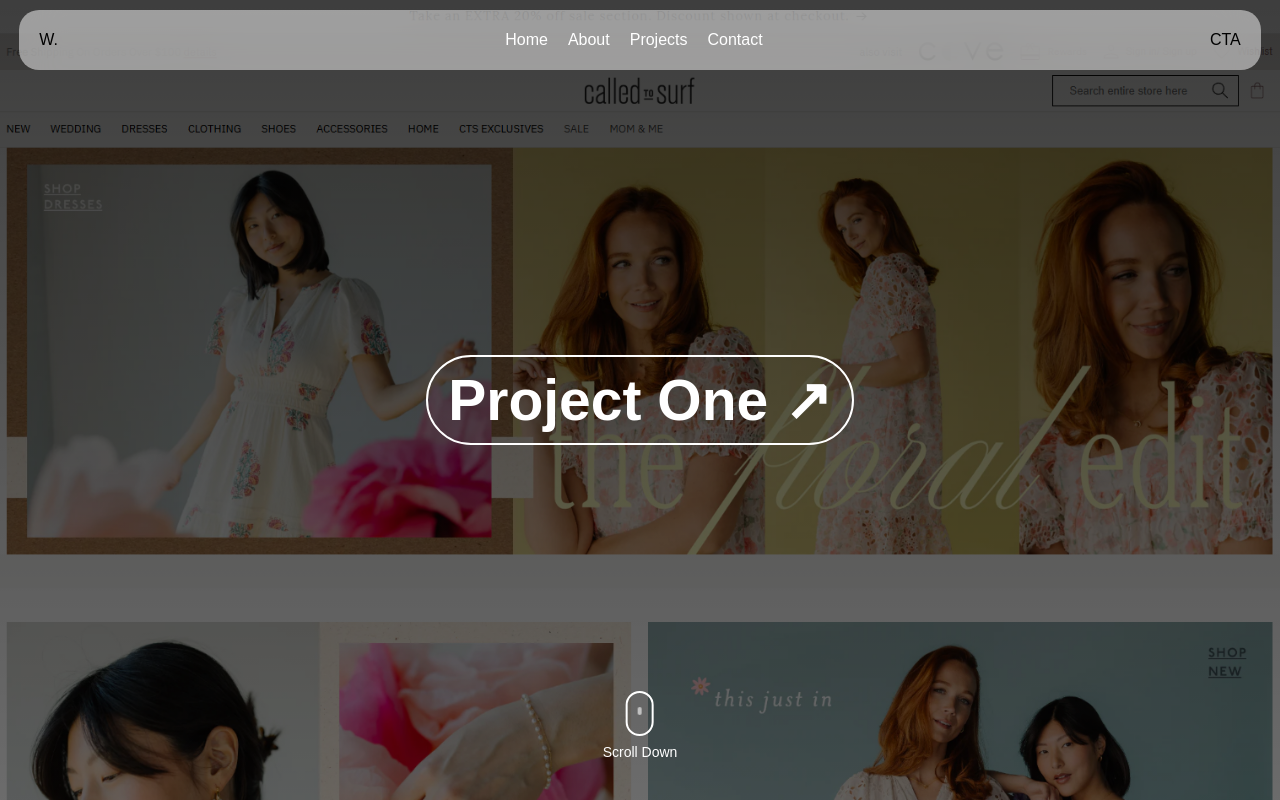
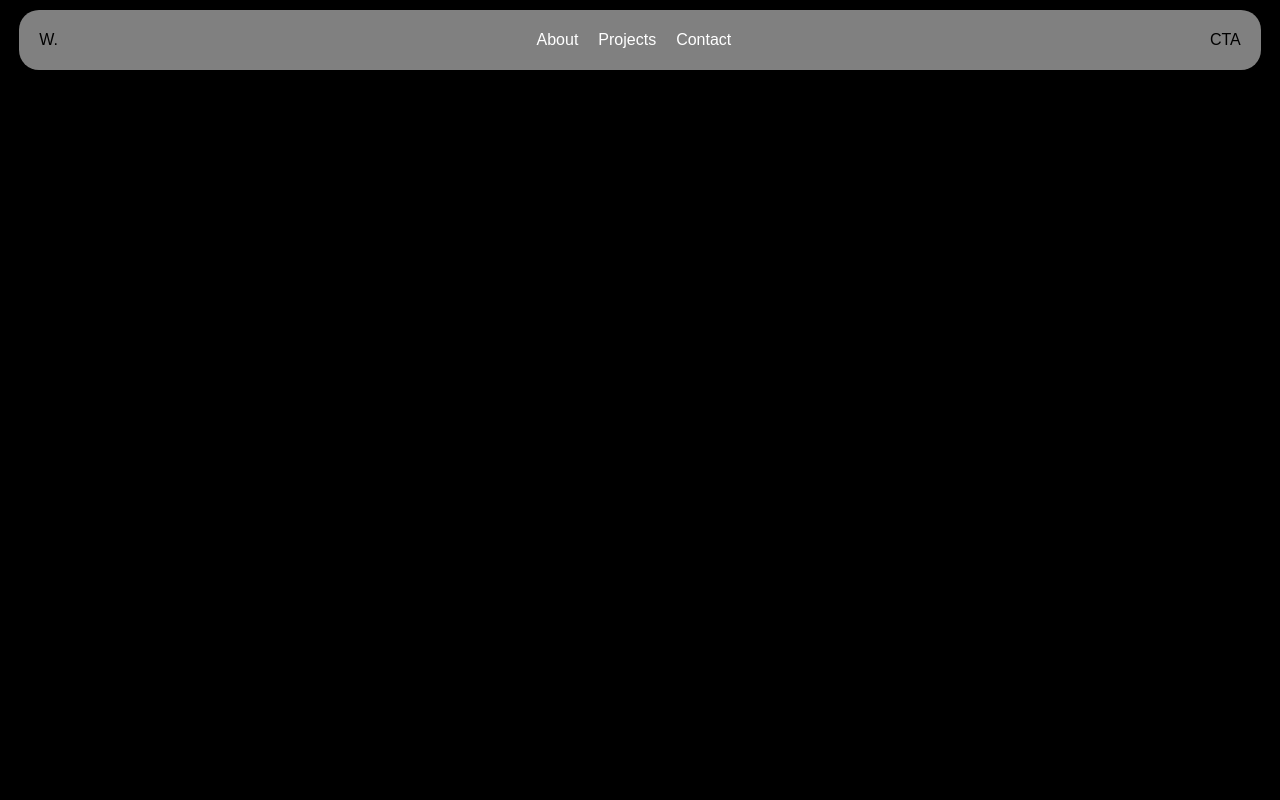
Before and after one commit to AgyapalSingh/next-learning-project, a Next.js app: page / in a window 1280 px wide. Built offline with nearby package versions, Linux system fonts and the light colour scheme; a web font is replaced by a local one.

Commit message:
Routing completed for projects

```diff
--- a/app/Header/Header.jsx
+++ b/app/Header/Header.jsx
@@ -1,29 +1,28 @@
+import Link from "next/link";
+
 const Header = () => {
   return (
     <header>
       <div className="header">
-        <div className="logo">W.</div>
+        <div className="logo">
+          <Link href="/">W.</Link>
+        </div>
 
         <nav className="header-nav">
           <ul>
             <li>
-              <a href="#">Home</a>
+              <Link href="/about">About</Link>
             </li>
             <li>
-              <a href="#">About</a>
+              <Link href="/projects">Projects</Link>
             </li>
             <li>
-              <a href="#">Projects</a>
-            </li>
-            <li>
-              <a href="#">Contact</a>
+              <Link href="/contact">Contact</Link>
             </li>
           </ul>
         </nav>
 
-        <div className="header-cta">
-            CTA
-        </div>
+        <div className="header-cta">CTA</div>
       </div>
     </header>
   );
--- a/app/globals.css
+++ b/app/globals.css
@@ -67,6 +67,9 @@ header {
   -webkit-backdrop-filter: blur(10px);
   border-radius: 20px;
   padding: 0 20px;
+}
+.logo a{
+  color: var(--secondary-color);
 }
 
 .header-nav ul {
--- a/app/layout.js
+++ b/app/layout.js
@@ -1,5 +1,6 @@
 import { Bowlby_One_SC, Proza_Libre, Rammetto_One } from "next/font/google";
 import "./globals.css";
+import Header from "./Header/Header";
 
 const bowlbyOneSC = Bowlby_One_SC({
   weight: ['400'],
@@ -29,6 +30,7 @@ export default function RootLayout({ children }) {
   return (
     <html lang="en">
       <body className={` ${bowlbyOneSC.variable} ${prozaLibre.variable} ${rammettoOne.variable}`}>
+        <Header/>
         {children}
       </body>
     </html>
--- a/app/page.js
+++ b/app/page.js
@@ -1,13 +1,3 @@
-import AnimatedSections from "./Components/AnimatedSections";
-import Header from "./Header/Header";
-
 export default function page() {
-  return (
-    <>
-      <Header/>
-      <main>
-        <AnimatedSections/>
-      </main>
-    </>
-  );
+  return <>Home Page</>;
 }
```
Also changed, not shown: app/projects/page.js (renamed from app/Components/AnimatedSections.jsx).
